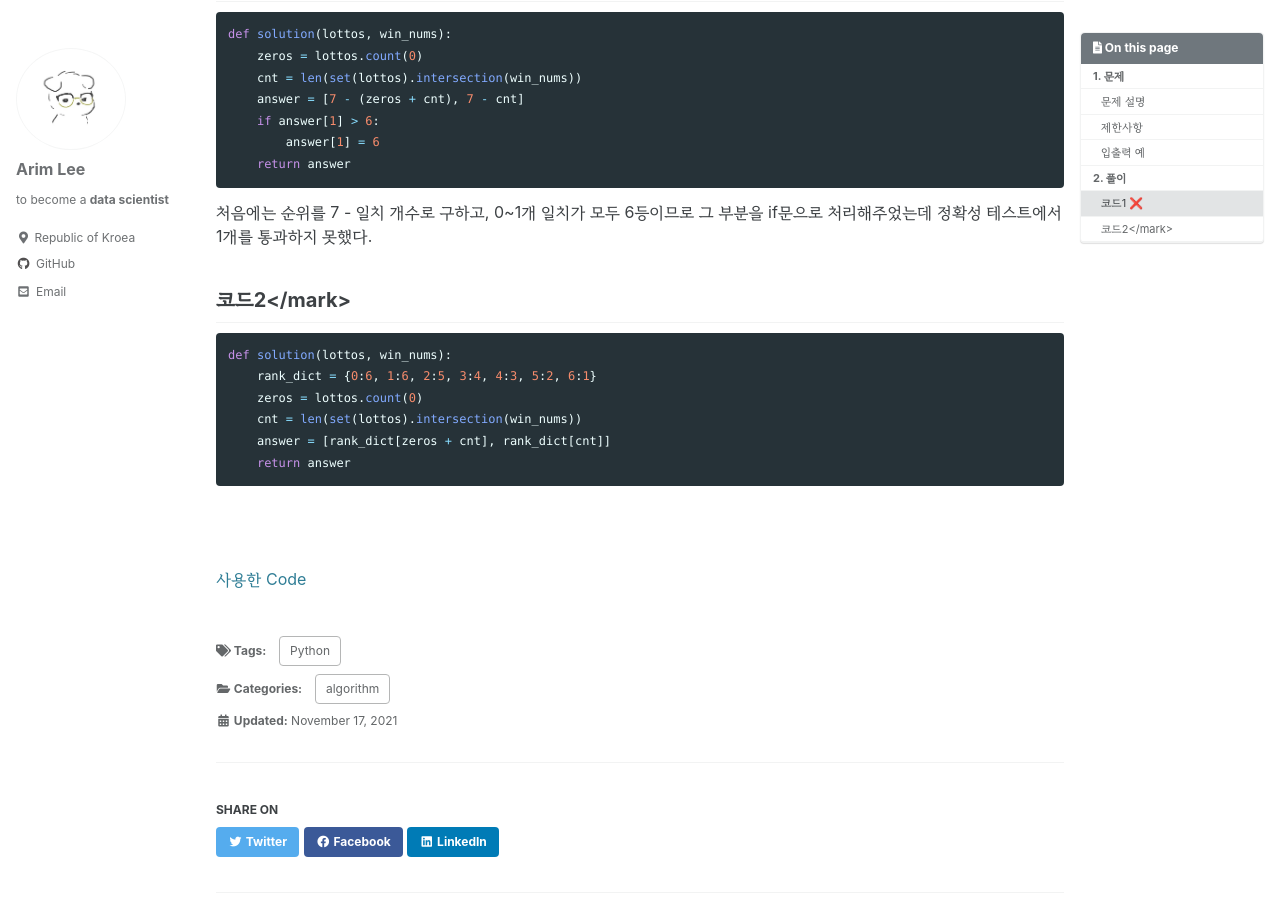
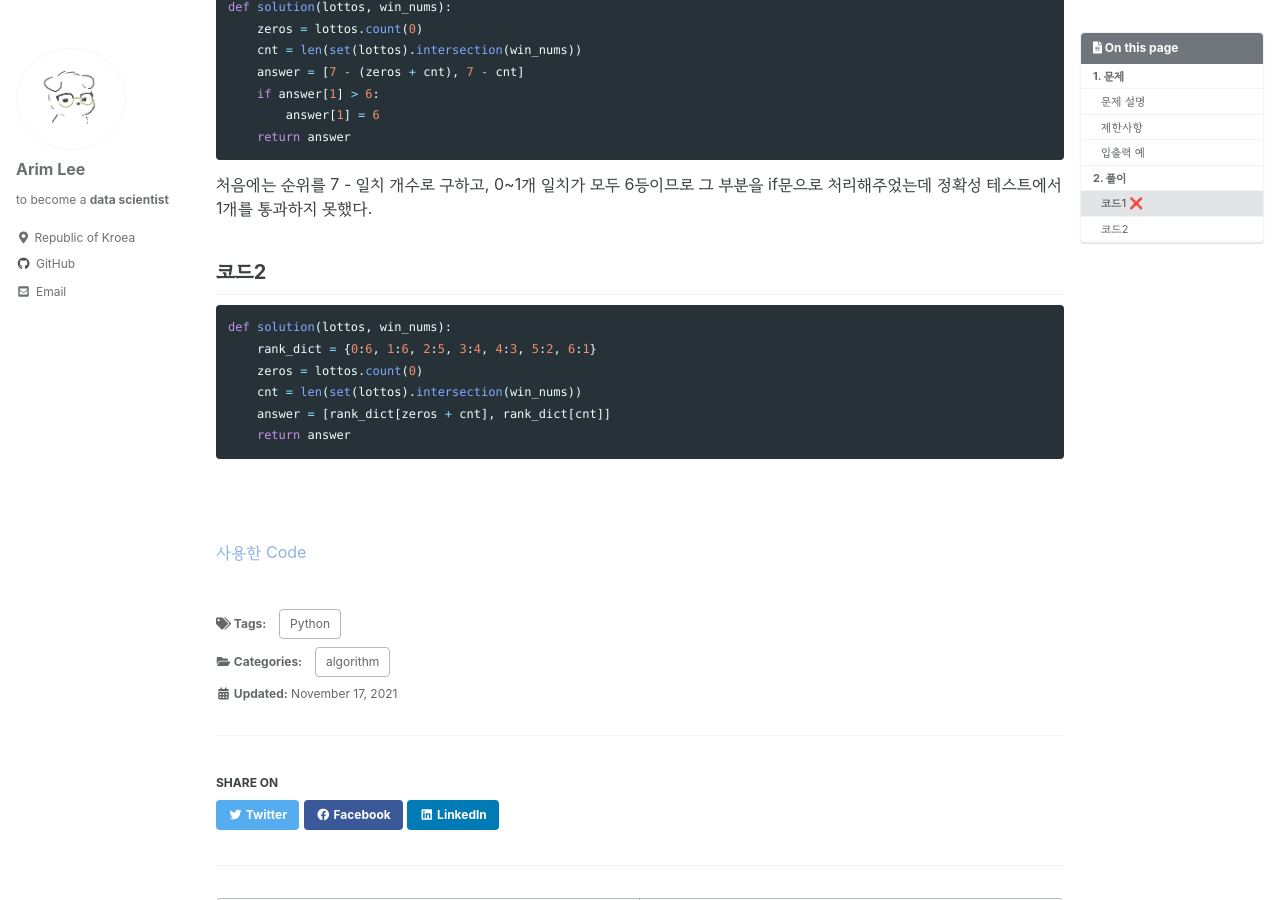
Before and after one commit to rim-i/rim-i.github.io, a Jekyll site: the page built from _posts/2021-11-17-programmers-로또의최고순위와최저순위.md, in a window 1280 px wide and 900 px high, scrolled down 2580 px. Built offline with Jekyll 4.4.1, drawn with Linux system fonts in a browser that asks for light colours; cached includes are drawn as plain includes; some web fonts are replaced; part of the change alters nothing that is shown.

Commit message:
Update 2021-11-17-programmers-로또의최고순위와최저순위.md

````diff
--- a/_posts/2021-11-17-programmers-로또의최고순위와최저순위.md
+++ b/_posts/2021-11-17-programmers-로또의최고순위와최저순위.md
@@ -91,14 +91,14 @@ last_motified_at:
 # 2. 풀이
 최고 순위와 최저 순위를 구하기 위해 일치하는 번호 개수의 min, max를 먼저 구한다. 0으로 표시한 숫자가 모두 틀린다는 가정하에 로또 번호 중 당첨 번호와 일치하는 개수가 min이 되고, 최고 순위는 0으로 표시한 숫자가 모두 맞는다는 가정이기 때문에 여기에 0의 개수를 더해주면 max가 된다. 따라서 구해야할 값은 다음과 같다.
 
-> 1. 일치하는 숫자 개수
+1. 일치하는 숫자 개수
 2. 0의 개수
 
-우선 0의 개수는 <mark style='background-color: #f1f8ff'>리스트 내장 함수 count</mark>를 사용하여 간단하게 구할 수 있다. `list.count(x)`의 형태로 사용하며 해당 리스트에 포함된 x의 개수를 구하여 리턴한다.
+우선 0의 개수는 <mark style='background-color: #E5F0FD'>리스트 내장 함수 count</mark>를 사용하여 간단하게 구할 수 있다. `list.count(x)`의 형태로 사용하며 해당 리스트에 포함된 x의 개수를 구하여 리턴한다.
 
-일치하는 숫자 개수는 단순하게 생각하면 if문을 사용하여 하나하나 비교할 수 있지만, 더 <mark style='background-color: #f1f8ff'>간단한 방법은 set의 교집합</mark>으로 구하는 것입니다. 주어진 리스트를 set으로 변환한 후 `intersection`를 사용하여 교집합을 구하고 `len()`함수로 개수를 구한다.
+일치하는 숫자 개수는 단순하게 생각하면 if문을 사용하여 하나하나 비교할 수 있지만, 더 <mark style='background-color: #E5F0FD'>간단한 방법은 set의 교집합</mark>으로 구하는 것입니다. 주어진 리스트를 set으로 변환한 후 `intersection`를 사용하여 교집합을 구하고 `len()`함수로 개수를 구한다.
 
-마지막으로, <mark style='background-color: #f1f8ff'>일치하는 번호 개수를 순위로 바꾸는 방법으로는 딕셔너리</mark>를 사용했다. key,value가 개수,순위로 구성된 딕셔너리를 만들어 인덱싱한다.
+마지막으로, <mark style='background-color: #E5F0FD'>일치하는 번호 개수를 순위로 바꾸는 방법으로는 딕셔너리</mark>를 사용했다. key,value가 개수,순위로 구성된 딕셔너리를 만들어 인덱싱한다.
 
 ## 코드1 ❌
 ```py
@@ -112,7 +112,7 @@ def solution(lottos, win_nums):
 ```
 처음에는 순위를 7 - 일치 개수로 구하고, 0~1개 일치가 모두 6등이므로 그 부분을 if문으로 처리해주었는데 정확성 테스트에서 1개를 통과하지 못했다.
 
-## 코드2</mark>
+## 코드2
 ```py
 def solution(lottos, win_nums):
     rank_dict = {0:6, 1:6, 2:5, 3:4, 4:3, 5:2, 6:1}
@@ -126,4 +126,4 @@ def solution(lottos, win_nums):
 <br/>
 
 
-[사용한 Code](https://github.com/rim-i/algorithms/blob/main/%5BLv.1%5D%20%EB%A1%9C%EB%98%90%EC%9D%98%20%EC%B5%9C%EA%B3%A0%20%EC%88%9C%EC%9C%84%EC%99%80%20%EC%B5%9C%EC%A0%80%20%EC%88%9C%EC%9C%84.ipynb)
+[<span style='color: #8DB3E1'>사용한 Code</span>](https://github.com/rim-i/algorithms/blob/main/%5BLv.1%5D%20%EB%A1%9C%EB%98%90%EC%9D%98%20%EC%B5%9C%EA%B3%A0%20%EC%88%9C%EC%9C%84%EC%99%80%20%EC%B5%9C%EC%A0%80%20%EC%88%9C%EC%9C%84.ipynb)
````
